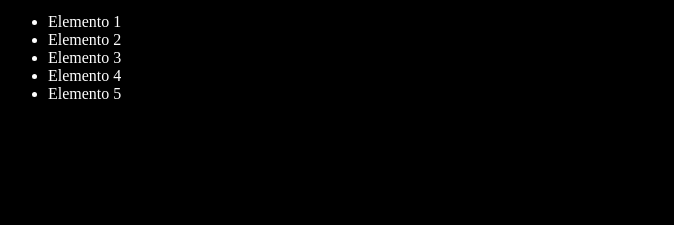
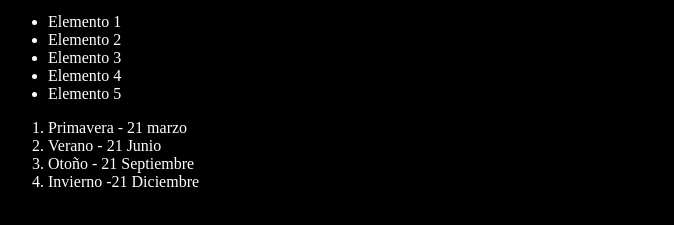
Before and after one commit to LuzmiG/pruebas-git-con-JhonMircha, a plain HTML site: page index.html in a window 1280 px wide. Shown: the part 101-326 px from the top of the page, without its empty margins (0-674 px from the left). Drawn offline with Linux system fonts and the light colour scheme.

Commit message:
Agregando estaciones de año con fecha de inicio

```diff
--- a/index.html
+++ b/index.html
@@ -17,6 +17,12 @@
         <li>Elemento 4</li>
         <li>Elemento 5</li>
     </ul>
+    <ol>
+        <li>Primavera - 21 marzo</li>
+        <li>Verano - 21 Junio</li>
+        <li>Otoño - 21 Septiembre</li>
+        <li>Invierno -21 Diciembre</li>
+    </ol>
 
 
     <script src="index.js"></script>
```
